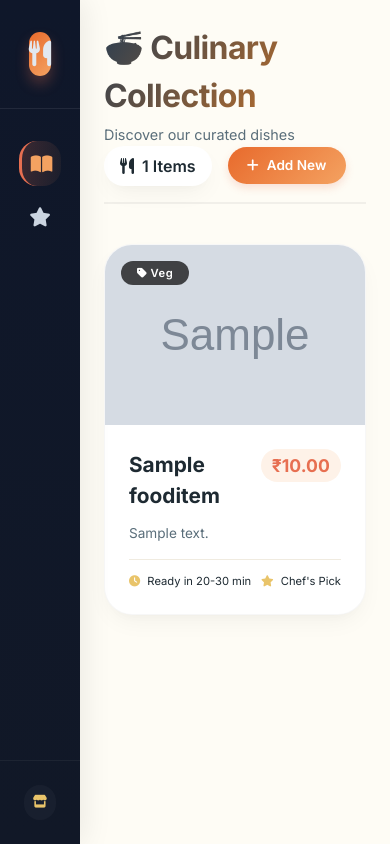
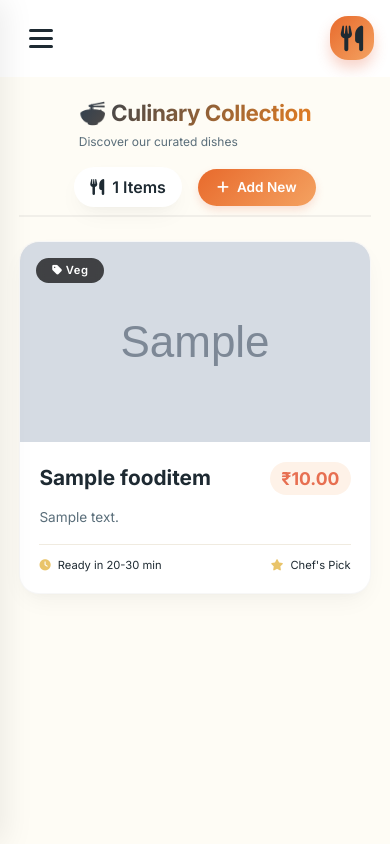
Before and after one commit to ShreyasKudahalli/FoodMenu, a Django app: a page that uses templates/Home/base.html in a window 390 px wide. Run offline with Django 4.2, Linux system fonts and the light colour scheme; tables that the repository leaves empty hold one stand-in row (values such as "Sample post"); grey boxes marked "Sample" are stand-in pictures.

Commit message:
Improve mobile UI: add hamburger menu and responsive sidebar

```diff
--- a/static/css/style.css
+++ b/static/css/style.css
@@ -551,25 +551,183 @@ body {
 }
 
 /* ===== RESPONSIVE ===== */
+
+/* Hamburger Menu Button */
+.hamburger-menu {
+    display: none;
+    flex-direction: column;
+    gap: 5px;
+    cursor: pointer;
+    background: none;
+    border: none;
+    padding: 0.8rem;
+    margin-right: 1rem;
+}
+
+.hamburger-menu span {
+    width: 24px;
+    height: 3px;
+    background: #1E2A32;
+    border-radius: 2px;
+    transition: all 0.3s ease;
+    display: block;
+}
+
+.hamburger-menu.active span:nth-child(1) {
+    transform: rotate(45deg) translate(8px, 8px);
+}
+
+.hamburger-menu.active span:nth-child(2) {
+    opacity: 0;
+}
+
+.hamburger-menu.active span:nth-child(3) {
+    transform: rotate(-45deg) translate(7px, -7px);
+}
+
+/* Mobile Header */
+.mobile-header {
+    display: none;
+    align-items: center;
+    padding: 1rem;
+    background: white;
+    box-shadow: 0 2px 8px rgba(0,0,0,0.08);
+}
+
 @media (max-width: 768px) {
+    /* Show hamburger and mobile header */
+    .mobile-header {
+        display: flex;
+    }
+
+    .hamburger-menu {
+        display: flex;
+    }
+
+    /* Sidebar transforms */
+    .app-wrapper {
+        flex-direction: column;
+    }
+
     .premium-sidebar {
-        width: 80px;
-        overflow: hidden;
+        position: fixed;
+        left: 0;
+        top: 0;
+        width: 280px;
+        height: 100vh;
+        transform: translateX(-100%);
+        transition: transform 0.3s ease;
+        z-index: 1000;
+        border-radius: 0;
     }
-    .premium-sidebar .brand-text, .premium-sidebar .nav-link span, .chef-tip span {
+
+    .premium-sidebar.mobile-open {
+        transform: translateX(0);
+        box-shadow: 4px 0 30px rgba(0, 0, 0, 0.3);
+    }
+
+    /* Overlay when sidebar is open */
+    .sidebar-overlay {
         display: none;
+        position: fixed;
+        top: 0;
+        left: 0;
+        right: 0;
+        bottom: 0;
+        background: rgba(0,0,0,0.5);
+        z-index: 999;
     }
+
+    .sidebar-overlay.active {
+        display: block;
+    }
+
+    .premium-sidebar .brand-text {
+        display: flex;
+    }
+
+    .premium-sidebar .nav-link span {
+        display: inline;
+    }
+
     .premium-sidebar .nav-link {
-        justify-content: center;
-        padding: 0.8rem;
+        justify-content: flex-start;
+        padding: 1rem 1.2rem;
     }
+
     .sidebar-brand {
-        justify-content: center;
+        justify-content: flex-start;
     }
+
+    .chef-tip span {
+        display: inline;
+    }
+
+    /* Main content area adjustments */
     .main-dashboard {
-        padding: 1.5rem;
+        padding: 1.2rem;
+        margin-top: 0;
     }
+
+    .content-header {
+        margin-bottom: 1.5rem;
+        flex-direction: column;
+        gap: 1rem;
+        padding-bottom: 0.5rem;
+    }
+
+    .header-greeting h1 {
+        font-size: 1.4rem;
+    }
+
+    .header-greeting p {
+        font-size: 0.75rem;
+    }
+
     .menu-grid {
         grid-template-columns: 1fr;
+        gap: 1.5rem;
+    }
+
+    .gourmet-card {
+        border-radius: 20px;
+    }
+
+    .card-media {
+        height: 200px;
+    }
+
+    .card-content {
+        padding: 1.2rem;
+    }
+
+    .form-card-elevated {
+        padding: 1.5rem 1.2rem;
+        border-radius: 24px;
+        margin: 0.5rem;
+    }
+
+    .premium-form input,
+    .premium-form textarea,
+    .premium-form select {
+        padding: 0.8rem 0.9rem;
+        font-size: 16px; /* Prevents zoom on iOS */
+    }
+
+    .form-actions {
+        flex-direction: column;
+    }
+
+    .btn-primary, .btn-secondary {
+        width: 100%;
+    }
+
+    .auth-container {
+        max-width: 100%;
+    }
+
+    .auth-card {
+        border-radius: 32px;
+        padding: 2rem 1.5rem;
     }
 }
--- a/templates/Home/base.html
+++ b/templates/Home/base.html
@@ -12,8 +12,23 @@
 </head>
 <body>
     <div class="app-wrapper">
+        <!-- Mobile Header -->
+        <div class="mobile-header">
+            <button class="hamburger-menu" id="hamburgerBtn">
+                <span></span>
+                <span></span>
+                <span></span>
+            </button>
+            <div class="brand-icon" style="margin-left: auto;">
+                <i class="fas fa-utensils"></i>
+            </div>
+        </div>
+
+        <!-- Sidebar Overlay for Mobile -->
+        <div class="sidebar-overlay" id="sidebarOverlay"></div>
+
         <!-- Premium Sidebar Navigation -->
-        <aside class="premium-sidebar">
+        <aside class="premium-sidebar" id="sidebarMenu">
             <div class="sidebar-brand">
                 <div class="brand-icon">
                     <i class="fas fa-utensils"></i>
@@ -108,6 +123,40 @@
                     link.classList.add('active');
                 }
             });
+
+            // Mobile menu toggle
+            const hamburgerBtn = document.getElementById('hamburgerBtn');
+            const sidebarMenu = document.getElementById('sidebarMenu');
+            const sidebarOverlay = document.getElementById('sidebarOverlay');
+
+            if (hamburgerBtn) {
+                hamburgerBtn.addEventListener('click', function() {
+                    this.classList.toggle('active');
+                    sidebarMenu.classList.toggle('mobile-open');
+                    sidebarOverlay.classList.toggle('active');
+                });
+
+                // Close menu when overlay is clicked
+                if (sidebarOverlay) {
+                    sidebarOverlay.addEventListener('click', function() {
+                        hamburgerBtn.classList.remove('active');
+                        sidebarMenu.classList.remove('mobile-open');
+                        sidebarOverlay.classList.remove('active');
+                    });
+                }
+
+                // Close menu when a nav link is clicked
+                const navItems = document.querySelectorAll('.nav-link');
+                navItems.forEach(link => {
+                    link.addEventListener('click', function() {
+                        if (window.innerWidth <= 768) {
+                            hamburgerBtn.classList.remove('active');
+                            sidebarMenu.classList.remove('mobile-open');
+                            sidebarOverlay.classList.remove('active');
+                        }
+                    });
+                });
+            }
         });
     </script>
     {% block extra_js %}{% endblock %}
```
